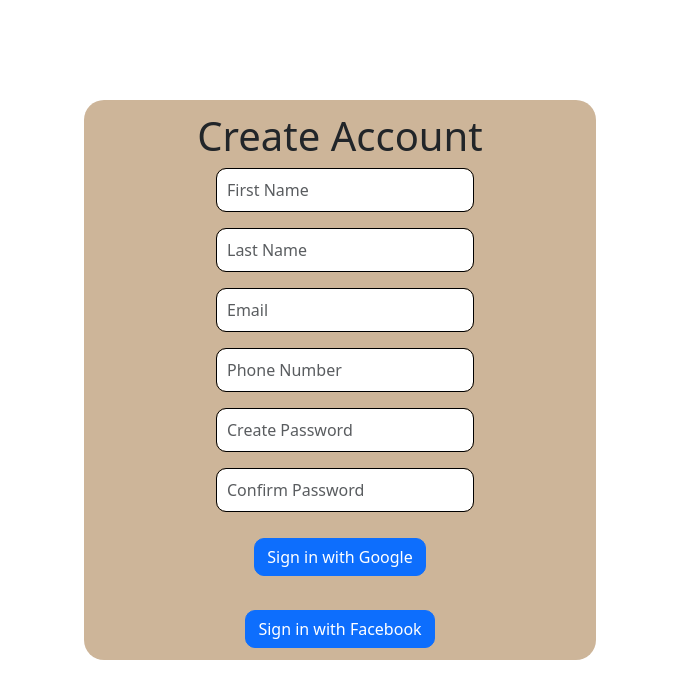
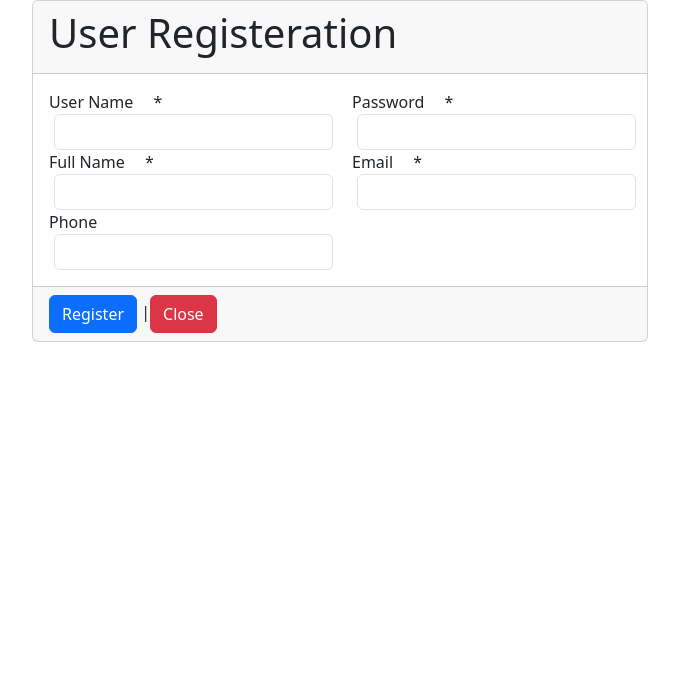
Before and after one commit to theurikamau7/Venina-Food-Delivery, a React (Create React App) app in the folder Client/: page /create_account in a window 1280 px wide. Shown: the top 698 px of the page, without its empty margins (300-979 px from the left). Built offline with nearby package versions, Linux system fonts and the light colour scheme.

Commit message:
Added login, register

```diff
--- a/Client/package.json
+++ b/Client/package.json
@@ -13,6 +13,7 @@
     "react-icons": "^4.12.0",
     "react-router-dom": "^6.21.0",
     "react-scripts": "^5.0.1",
+    "react-toastify": "^9.1.3",
     "web-vitals": "^2.1.4"
   },
   "scripts": {
--- a/Client/src/Components/SignIn.js
+++ b/Client/src/Components/SignIn.js
@@ -1,69 +1,191 @@
-import React, { useState } from "react";
-import 'bootstrap/dist/css/bootstrap.min.css';
-import { Button, Form } from "react-bootstrap";
-import {useNavigate} from 'react-router-dom'
+import { useEffect, useState } from "react";
+import { Link, useNavigate } from "react-router-dom";
+import { toast } from "react-toastify";
 
-function SignIn(){
-    const [formData, setFormData] = useState({
-        email:"",
-        password:""
-    })
+const SignIn = () => {
+    const [username, usernameupdate] = useState('');
+    const [password, passwordupdate] = useState('');
 
-    const handleChange = (event) => {
-        const key = event.target.id;
-        const value = event.target.value;
-        setFormData({...formData, [key]: value});
+    const usenavigate=useNavigate();
+
+    useEffect(()=>{
+    sessionStorage.clear();
+    },[]);
+
+    const ProceedLogin = (e) => {
+        e.preventDefault();
+        if (validate()) {
+
+            fetch("http://localhost:8000/user/" + username).then((res) => {
+                return res.json();
+            }).then((resp) => {
+
+                if (Object.keys(resp).length === 0) {
+                    toast.error('Please Enter valid username');
+                } else {
+                    if (resp.password === password) {
+                        toast.success('Success');
+                        sessionStorage.setItem('username',username);
+                        sessionStorage.setItem('userrole',resp.role);
+                        usenavigate('/menu')
+                    }else{
+                        toast.error('Please Enter valid credentials');
+                    }
+                }
+            }).catch((err) => {
+                toast.error('Login Failed due to :' + err.message);
+            });
+        }
     }
 
-    const navigate = useNavigate()
 
-    const handleSubmit = (event) => {
-        event.preventDefault()
-        navigate('/menu')
-
+    const validate = () => {
+        let result = true;
+        if (username === '' || username === null) {
+            result = false;
+            toast.warning('Please Enter Username');
+        }
+        if (password === '' || password === null) {
+            result = false;
+            toast.warning('Please Enter Password');
+        }
+        return result;
     }
-    const inputStyle = {
-        width:'100%',
-        borderRadius:'15px',
-        border:'1px solid black',
-        padding:'10px'
-    };
-
-    const formstyle = {
-        display: 'flex',
-        flexDirection: 'column',
-        alignItems: 'center',
-        margin: '70px auto',
-        backgroundColor: '#2C5F2D',
-        height: '50vh',
-        justifyContent: 'center',
-        width: '40%',
-        borderRadius: '10px'
-    };
-
-    const buttonStyle = {
-        borderRadius: '10px',
-        width: '20%'
-    };
-
     return (
-        <div>
-            <Form style={formstyle}>
-                <h1>Sign In</h1>
-                <Form.Group className="mb-3" controlId="formemail">
-                    <Form.Control style={inputStyle} type="email" placeholder="Email" id="email" value={formData.email} onChange={handleChange}></Form.Control>
-                </Form.Group>
-
-                <Form.Group className="mb-3" controlId="formpassword">
-                    <Form.Control style={inputStyle} type="password" placeholder="Password" id="password" value={formData.password} onChange={handleChange}></Form.Control>
-                </Form.Group>
-
-                <Button type="submit" style={buttonStyle} onClick={handleSubmit}>
-                    Sign In
-                </Button>
-            </Form>
+        <div className="row">
+            <div className="offset-lg-3 col-lg-6" style={{ marginTop: '100px' }}>
+                <form onSubmit={ProceedLogin} className="container">
+                    <div className="card">
+                        <div className="card-header">
+                            <h2>User Login</h2>
+                        </div>
+                        <div className="card-body">
+                            <div className="form-group">
+                                <label>User Name <span className="errmsg">*</span></label>
+                                <input value={username} onChange={e => usernameupdate(e.target.value)} className="form-control"></input>
+                            </div>
+                            <div className="form-group">
+                                <label>Password <span className="errmsg">*</span></label>
+                                <input type="password" value={password} onChange={e => passwordupdate(e.target.value)} className="form-control"></input>
+                            </div>
+                        </div>
+                        <div className="card-footer">
+                            <button type="submit" className="btn btn-primary">Login</button> |
+                            <Link className="btn btn-success" to={'/create_account'}>New User</Link>
+                        </div>
+                    </div>
+                </form>
+            </div>
         </div>
     );
 }
 
-export default SignIn;
+export default SignIn
+
+
+
+
+
+
+
+
+
+
+
+
+
+
+
+
+
+
+
+
+
+
+
+
+
+
+
+
+
+
+
+
+
+
+
+
+
+
+
+// import React, { useState } from "react";
+// import 'bootstrap/dist/css/bootstrap.min.css';
+// import { Button, Form } from "react-bootstrap";
+// import {useNavigate} from 'react-router-dom'
+
+// function SignIn(){
+//     const [formData, setFormData] = useState({
+//         email:"",
+//         password:""
+//     })
+
+//     const handleChange = (event) => {
+//         const key = event.target.id;
+//         const value = event.target.value;
+//         setFormData({...formData, [key]: value});
+//     }
+
+//     const navigate = useNavigate()
+
+//     const handleSubmit = (event) => {
+//         event.preventDefault()
+//         navigate('/menu')
+
+//     }
+//     const inputStyle = {
+//         width:'100%',
+//         borderRadius:'15px',
+//         border:'1px solid black',
+//         padding:'10px'
+//     };
+
+//     const formstyle = {
+//         display: 'flex',
+//         flexDirection: 'column',
+//         alignItems: 'center',
+//         margin: '70px auto',
+//         backgroundColor: '#2C5F2D',
+//         height: '50vh',
+//         justifyContent: 'center',
+//         width: '40%',
+//         borderRadius: '10px'
+//     };
+
+//     const buttonStyle = {
+//         borderRadius: '10px',
+//         width: '20%'
+//     };
+
+//     return (
+//         <div>
+//             <Form style={formstyle}>
+//                 <h1>Sign In</h1>
+//                 <Form.Group className="mb-3" controlId="formemail">
+//                     <Form.Control style={inputStyle} type="email" placeholder="Email" id="email" value={formData.email} onChange={handleChange}></Form.Control>
+//                 </Form.Group>
+
+//                 <Form.Group className="mb-3" controlId="formpassword">
+//                     <Form.Control style={inputStyle} type="password" placeholder="Password" id="password" value={formData.password} onChange={handleChange}></Form.Control>
+//                 </Form.Group>
+
+//                 <Button type="submit" style={buttonStyle} onClick={handleSubmit}>
+//                     Sign In
+//                 </Button>
+//             </Form>
+//         </div>
+//     );
+// }
+
+// export default SignIn;
--- a/Client/src/Components/SignUp.js
+++ b/Client/src/Components/SignUp.js
@@ -1,80 +1,245 @@
-import React, { useState } from "react";
-import 'bootstrap/dist/css/bootstrap.min.css';
-import { Button, Form } from 'react-bootstrap';
+import { useState } from "react";
+import { Link, useNavigate } from "react-router-dom";
+import { toast } from "react-toastify";
 
-function SignUp() {
-    const [formData, setFormData] = useState({
-        firstName: '',
-        lastName: '',
-        email: '',
-        phoneNumber: '',
-        createPassword: '',
-        confirmPassword: ''
-    });
+const Register = () => {
 
-    const handleChange = (event) => {
-        const key = event.target.id;
-        const value = event.target.value;
-        setFormData({ ...formData, [key]: value });
-    };
+    const [id, idchange] = useState("");
+    const [name, namechange] = useState("");
+    const [password, passwordchange] = useState("");
+    const [email, emailchange] = useState("");
+    const [phone, phonechange] = useState("");
 
-    const inputStyle = {
-        borderRadius: '10px',
-        border: '1px solid black',
-        padding: '10px',
-        width: '100%',
-    };
+    const navigate = useNavigate();
 
-    const formStyle = {
-        display: 'flex',
-        justifyContent: 'center',
-        alignItems: 'center',
-        height: '70vh',
-        flexDirection: 'column',
-        margin: '100px auto',
-        width: '40%',
-        backgroundColor: '#CDB599FF',
-        borderRadius: '20px',
-    };
+    const IsValidate = () => {
+        let isproceed = true;
+        let errormessage = 'Please enter the value in ';
+        if (id === null || id === '') {
+            isproceed = false;
+            errormessage += ' Username';
+        }
+        if (name === null || name === '') {
+            isproceed = false;
+            errormessage += ' Fullname';
+        }
+        if (password === null || password === '') {
+            isproceed = false;
+            errormessage += ' Password';
+        }
+        if (email === null || email === '') {
+            isproceed = false;
+            errormessage += ' Email';
+        }
 
-    const buttonStyle = {
-        borderRadius: '10px',
-        marginTop: '10px',
-    };
+        if(!isproceed){
+            toast.warning(errormessage)
+        }else{
+            if(/^[a-zA-Z0-9]+@[a-zA-Z0-9]+\.[A-Za-z]+$/.test(email)){
 
+            }else{
+                isproceed = false;
+                toast.warning('Please enter the valid email')
+            }
+        }
+        return isproceed;
+    }
+
+
+    const handlesubmit = (e) => {
+            e.preventDefault();
+            let regobj = { id, name, password, email, phone};
+            if (IsValidate()) {
+            //console.log(regobj);
+            fetch("http://localhost:8000/user", {
+                method: "POST",
+                headers: { 'content-type': 'application/json' },
+                body: JSON.stringify(regobj)
+            }).then((res) => {
+                toast.success('Registered successfully.')
+                navigate('/sign_in');
+            }).catch((err) => {
+                toast.error('Failed :' + err.message);
+            });
+        }
+    }
     return (
         <div>
-            <Form style={formStyle}>
-                <h1>Create Account</h1>
-                <Form.Group className="mb-3" controlId="firstName">
-                    <Form.Control style={inputStyle} type="text" placeholder="First Name" value={formData.firstName} onChange={handleChange}></Form.Control>
-                </Form.Group>
+            <div className="offset-lg-3 col-lg-6">
+                <form className="container" onSubmit={handlesubmit}>
+                    <div className="card">
+                        <div className="card-header">
+                            <h1>User Registeration</h1>
+                        </div>
+                        <div className="card-body">
 
-                <Form.Group className="mb-3" controlId="lastName">
-                    <Form.Control style={inputStyle} type="text" placeholder="Last Name" value={formData.lastName} onChange={handleChange}></Form.Control>
-                </Form.Group>
+                            <div className="row">
+                                <div className="col-lg-6">
+                                    <div className="form-group">
+                                        <label>User Name <span className="errmsg">*</span></label>
+                                        <input value={id} onChange={e => idchange(e.target.value)} className="form-control"></input>
+                                    </div>
+                                </div>
+                                <div className="col-lg-6">
+                                    <div className="form-group">
+                                        <label>Password <span className="errmsg">*</span></label>
+                                        <input value={password} onChange={e => passwordchange(e.target.value)} type="password" className="form-control"></input>
+                                    </div>
+                                </div>
+                                <div className="col-lg-6">
+                                    <div className="form-group">
+                                        <label>Full Name <span className="errmsg">*</span></label>
+                                        <input value={name} onChange={e => namechange(e.target.value)} className="form-control"></input>
+                                    </div>
+                                </div>
+                                <div className="col-lg-6">
+                                    <div className="form-group">
+                                        <label>Email <span className="errmsg">*</span></label>
+                                        <input value={email} onChange={e => emailchange(e.target.value)} className="form-control"></input>
+                                    </div>
+                                </div>
+                                <div className="col-lg-6">
+                                    <div className="form-group">
+                                        <label>Phone <span className="errmsg"></span></label>
+                                        <input value={phone} onChange={e => phonechange(e.target.value)} className="form-control"></input>
+                                    </div>
+                                </div>
 
-                <Form.Group className="mb-3" controlId="email">
-                    <Form.Control style={inputStyle} type="email" placeholder="Email" value={formData.email} onChange={handleChange}></Form.Control>
-                </Form.Group>
+                            </div>
 
-                <Form.Group className="mb-3" controlId="phoneNumber">
-                    <Form.Control style={inputStyle} type="number" placeholder="Phone Number" value={formData.phoneNumber} onChange={handleChange}></Form.Control>
-                </Form.Group>
+                        </div>
+                        <div className="card-footer">
+                            <button type="submit" className="btn btn-primary">Register</button> |
+                            <Link to={'/sign_in'} className="btn btn-danger">Close</Link>
+                        </div>
+                    </div>
+                </form>
+            </div>
 
-                <Form.Group className="mb-3" controlId="createPassword">
-                    <Form.Control style={inputStyle} type="password" placeholder="Create Password" value={formData.createPassword} onChange={handleChange}></Form.Control>
-                </Form.Group>
 
-                <Form.Group className="mb-3" controlId="confirmPassword">
-                    <Form.Control style={inputStyle} type="password" placeholder="Confirm Password" value={formData.confirmPassword} onChange={handleChange}></Form.Control>
-                </Form.Group>
-
-                <Button style={buttonStyle}>Sign in with Google</Button> &nbsp;
-                <Button style={buttonStyle}>Sign in with Facebook</Button>
-            </Form>
         </div>
     );
 }
 
-export default SignUp;
+export default Register;
+
+
+
+
+
+
+
+
+
+
+
+
+
+
+
+
+
+
+
+
+
+
+
+
+
+
+
+
+
+
+
+
+
+
+
+
+
+
+
+
+
+// import React, { useState } from "react";
+// import 'bootstrap/dist/css/bootstrap.min.css';
+// import { Button, Form } from 'react-bootstrap';
+
+// function SignUp() {
+//     const [formData, setFormData] = useState({
+//         firstName: '',
+//         lastName: '',
+//         email: '',
+//         phoneNumber: '',
+//         createPassword: '',
+//         confirmPassword: ''
+//     });
+
+//     const handleChange = (event) => {
+//         const key = event.target.id;
+//         const value = event.target.value;
+//         setFormData({ ...formData, [key]: value });
+//     };
+
+//     const inputStyle = {
+//         borderRadius: '10px',
+//         border: '1px solid black',
+//         padding: '10px',
+//         width: '100%',
+//     };
+
+//     const formStyle = {
+//         display: 'flex',
+//         justifyContent: 'center',
+//         alignItems: 'center',
+//         height: '70vh',
+//         flexDirection: 'column',
+//         margin: '100px auto',
+//         width: '40%',
+//         backgroundColor: '#CDB599FF',
+//         borderRadius: '20px',
+//     };
+
+//     const buttonStyle = {
+//         borderRadius: '10px',
+//         marginTop: '10px',
+//     };
+
+//     return (
+//         <div>
+//             <Form style={formStyle}>
+//                 <h1>Create Account</h1>
+//                 <Form.Group className="mb-3" controlId="firstName">
+//                     <Form.Control style={inputStyle} type="text" placeholder="First Name" value={formData.firstName} onChange={handleChange}></Form.Control>
+//                 </Form.Group>
+
+//                 <Form.Group className="mb-3" controlId="lastName">
+//                     <Form.Control style={inputStyle} type="text" placeholder="Last Name" value={formData.lastName} onChange={handleChange}></Form.Control>
+//                 </Form.Group>
+
+//                 <Form.Group className="mb-3" controlId="email">
+//                     <Form.Control style={inputStyle} type="email" placeholder="Email" value={formData.email} onChange={handleChange}></Form.Control>
+//                 </Form.Group>
+
+//                 <Form.Group className="mb-3" controlId="phoneNumber">
+//                     <Form.Control style={inputStyle} type="number" placeholder="Phone Number" value={formData.phoneNumber} onChange={handleChange}></Form.Control>
+//                 </Form.Group>
+
+//                 <Form.Group className="mb-3" controlId="createPassword">
+//                     <Form.Control style={inputStyle} type="password" placeholder="Create Password" value={formData.createPassword} onChange={handleChange}></Form.Control>
+//                 </Form.Group>
+
+//                 <Form.Group className="mb-3" controlId="confirmPassword">
+//                     <Form.Control style={inputStyle} type="password" placeholder="Confirm Password" value={formData.confirmPassword} onChange={handleChange}></Form.Control>
+//                 </Form.Group>
+
+//                 <Button style={buttonStyle}>Sign in with Google</Button> &nbsp;
+//                 <Button style={buttonStyle}>Sign in with Facebook</Button>
+//             </Form>
+//         </div>
+//     );
+// }
+
+// export default SignUp;
```
Also changed, not shown: 2 other files (tests, documents, lock files or other folders).
